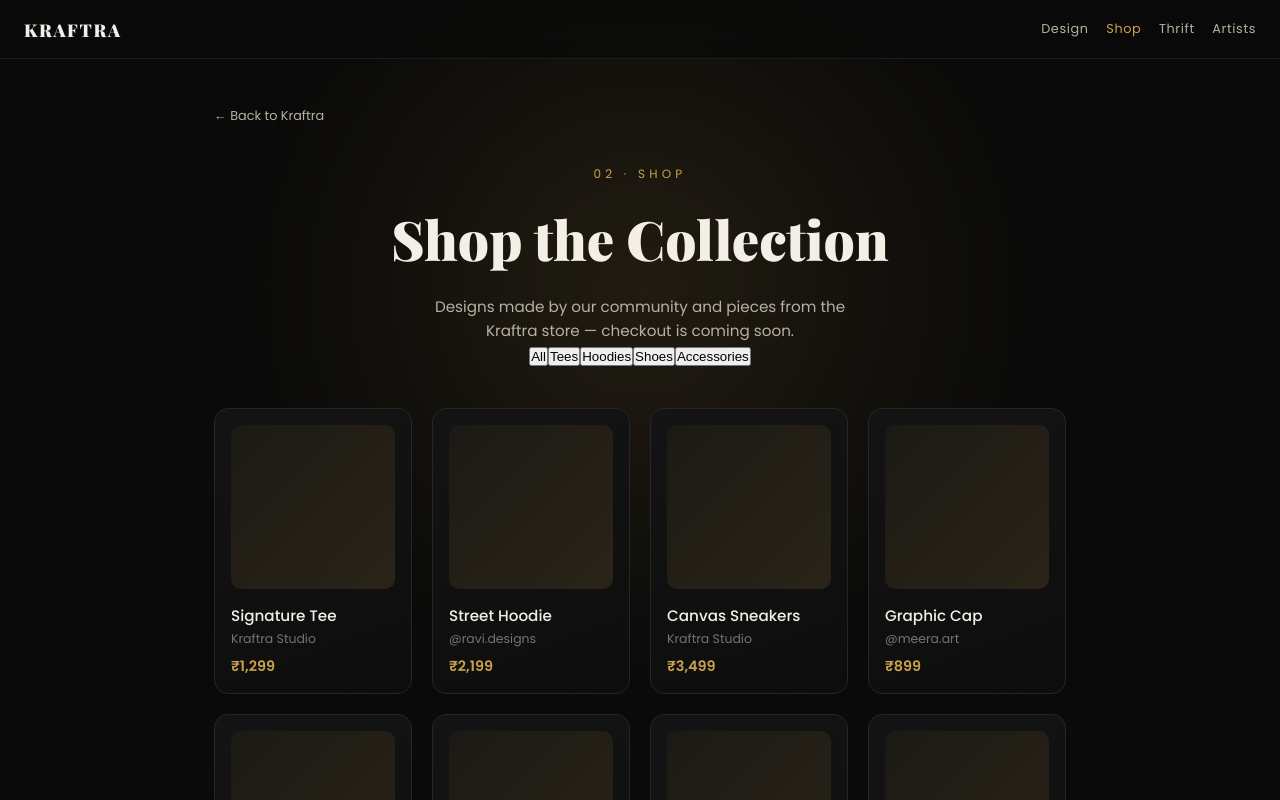
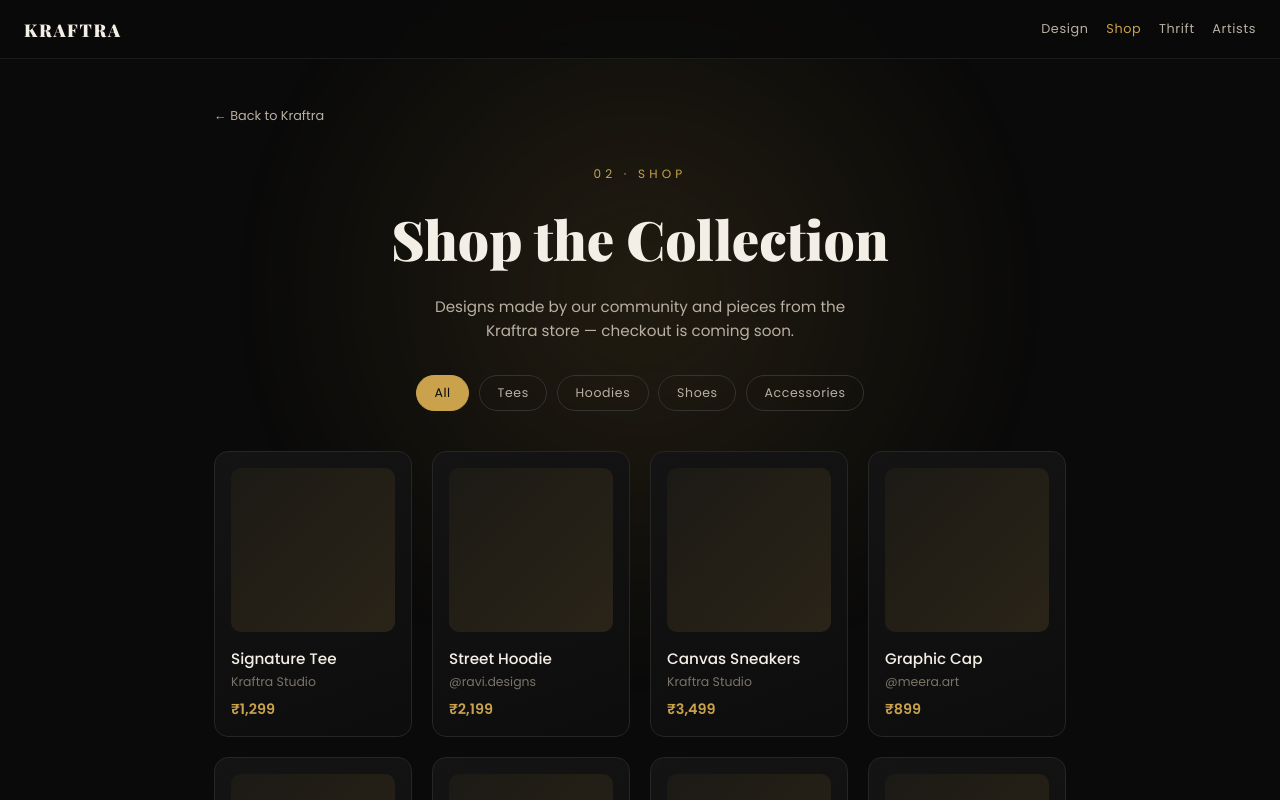
Before and after one commit to darkking200607-dev/Kraftra-v03, a Next.js app: page /shop in a window 1280 px wide. Shown: the top 800 px of the page. Built offline with nearby package versions, Linux system fonts and the light colour scheme.

Commit message:
Update globals.css

```diff
--- a/app/globals.css
+++ b/app/globals.css
@@ -776,3 +776,35 @@ a {
   color: #caa24b;
   box-shadow: none;
 }
+/* ---- Filter tabs (Shop / Thrift) ---- */
+.filter-tabs {
+  display: flex;
+  gap: 0.6rem;
+  flex-wrap: wrap;
+  justify-content: center;
+  margin-top: 2rem;
+}
+
+.filter-tab {
+  padding: 0.5rem 1.1rem;
+  border-radius: 999px;
+  border: 1px solid #333;
+  background: transparent;
+  color: #b8b0a2;
+  font-size: 0.78rem;
+  letter-spacing: 0.05em;
+  cursor: pointer;
+  transition: all 0.3s ease;
+  font-family: 'Poppins', sans-serif;
+}
+
+.filter-tab:hover {
+  border-color: #caa24b;
+  color: #caa24b;
+}
+
+.filter-tab.active {
+  background: #caa24b;
+  border-color: #caa24b;
+  color: #0a0a0a;
+}
```
